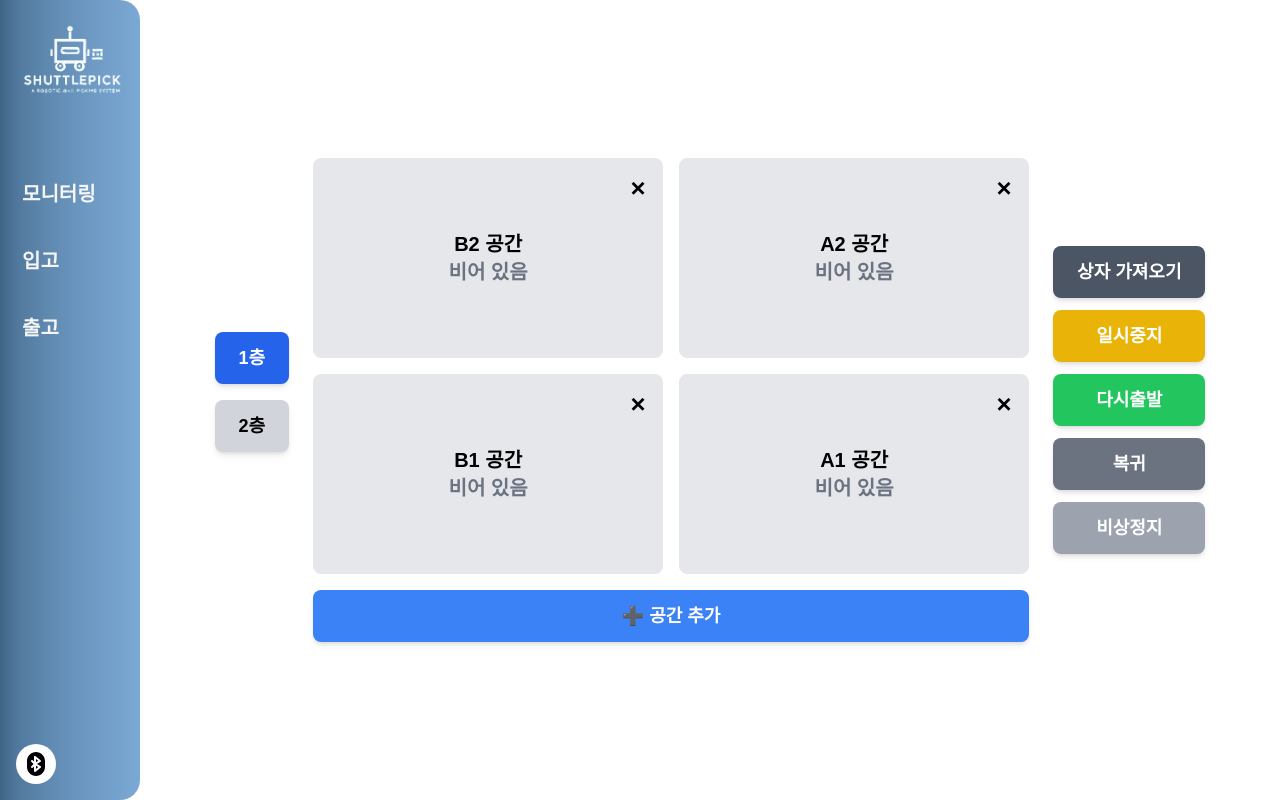
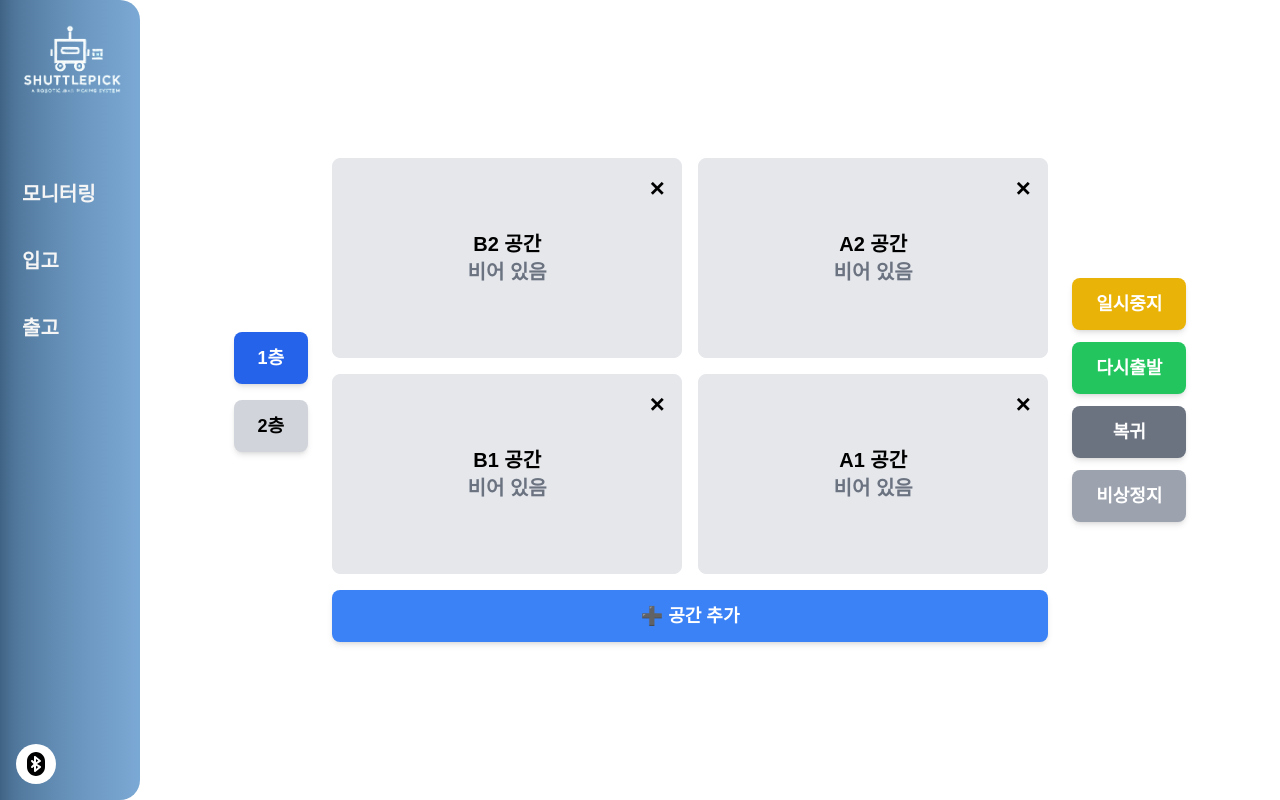
Before and after one commit to ShuttlePick/Header, a Next.js app: page /inbound in a window 1280 px wide. Built offline with nearby package versions, Linux system fonts and the light colour scheme; no server answers; the database is empty.

Commit message:
feat: 상자 가져오기 버튼 없

```diff
--- a/src/app/inbound/page.js
+++ b/src/app/inbound/page.js
@@ -34,7 +34,7 @@ export default function InboundPage() {
    // 사용자가 특정 공간을 클릭하면 해당 공간이 선택됨.
   const handleSelectSpace = (space) => {
     setSelectedSpace(space); // 선택한 공간으로 setSelectedSpace
-    setBoxArrived(false); // 새로운 공간 선택 시 상자 도착 여부 초기화
+    setBoxArrived(true); // 새로운 공간 선택 시 상자 도착 여부 초기화
   };
 
   // ✅ 페이지 로드할 때, firesotre에서 데이터 가져오기
@@ -237,9 +237,7 @@ export default function InboundPage() {
 
       {/* ✅ 버튼 UI */}
         <div className="flex flex-col justify-center space-y-3">
-        <button className="px-6 py-3 bg-gray-600 text-white font-bold text-lg rounded-lg shadow-md" onClick={handleRetrieveBox}>
-          상자 가져오기
-        </button>
+
 
         {/* {boxArrived && (
           <button className="px-6 py-3 bg-blue-500 text-white font-bold text-lg rounded-lg shadow-md" onClick={handleStoreBox}>
```
